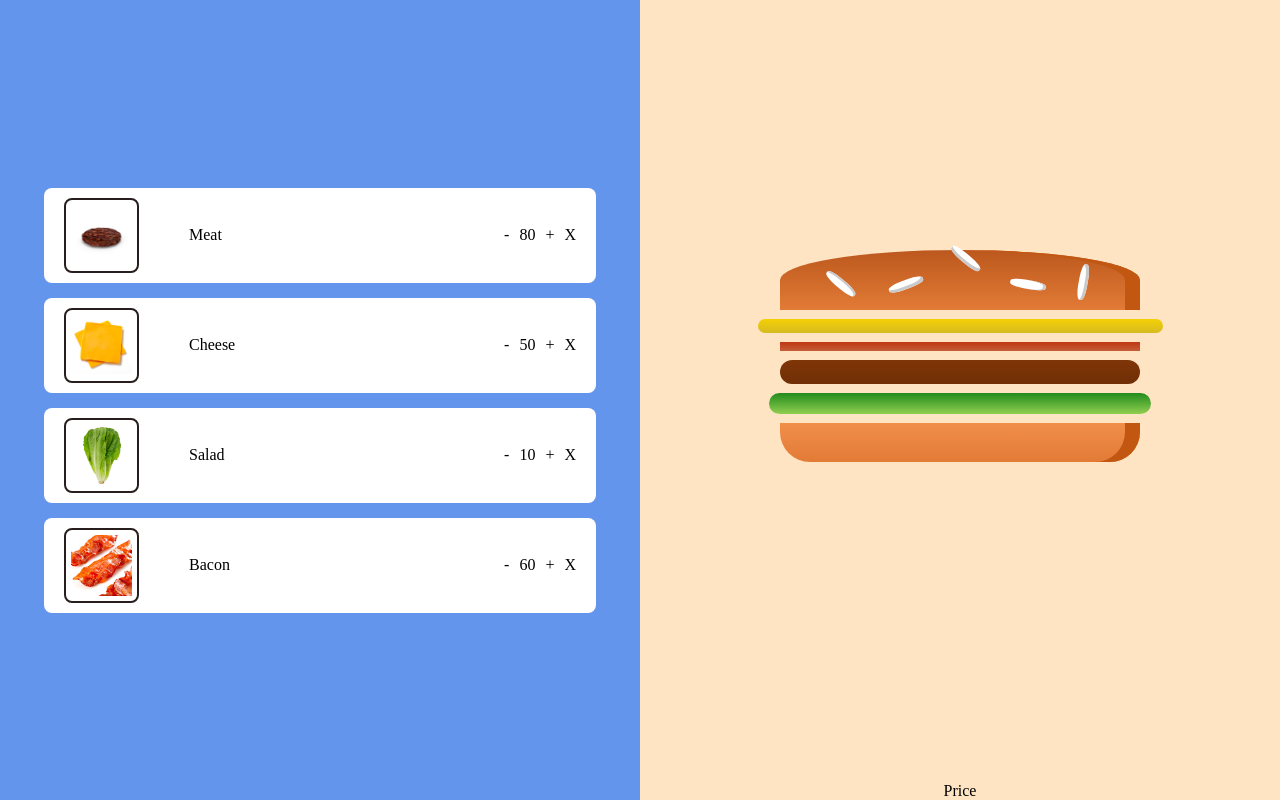
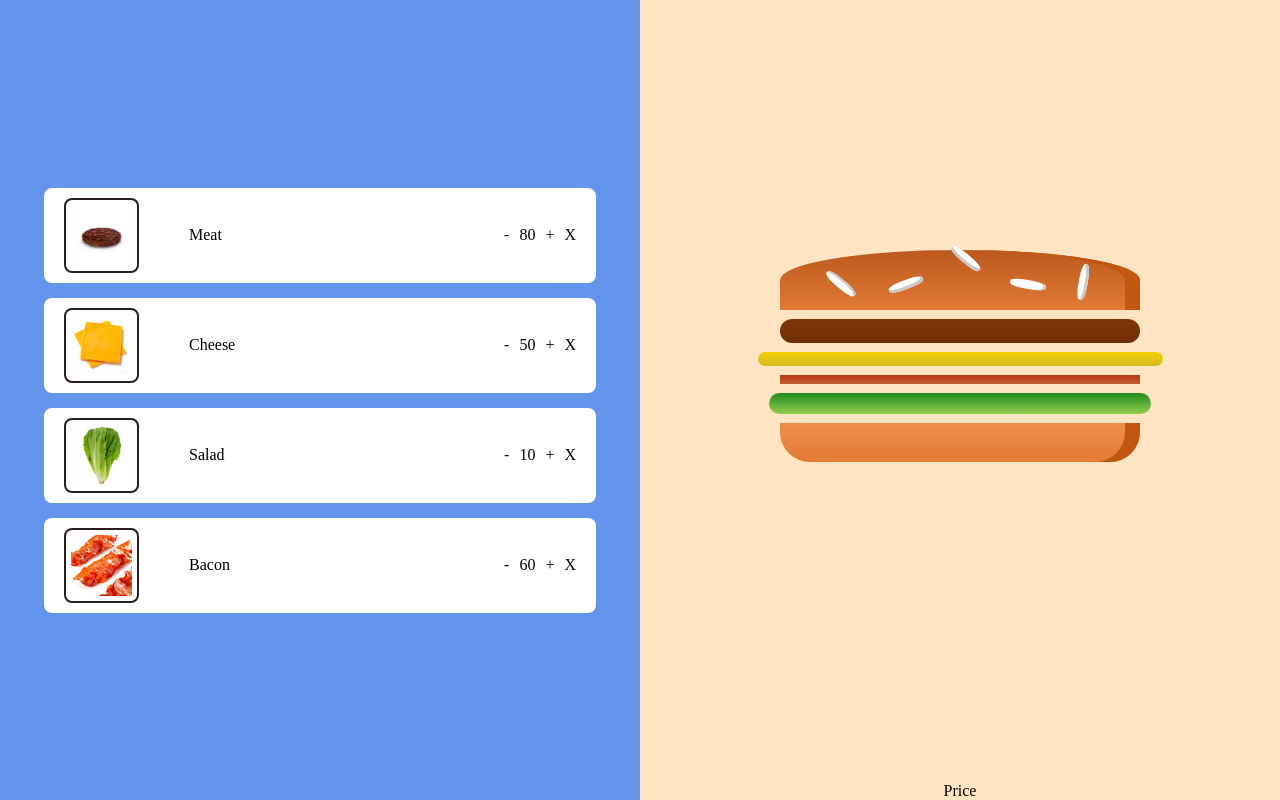
Before and after one commit to atavaliev/homework-55, a React (Create React App) app: page / in a window 1280 px wide. Built offline with nearby package versions, Linux system fonts and the light colour scheme.

Commit message:
Render Burger Dynamically from initial state

```diff
--- a/src/components/Burger/Burger.tsx
+++ b/src/components/Burger/Burger.tsx
@@ -14,14 +14,18 @@ const Burger: React.FC<TProps> = ({ingredientList}) => {
     }
     return (
         <div className="Burger">
+
             <div className="BreadTop">
                 <div className="Seeds1"></div>
                 <div className="Seeds2"></div>
             </div>
-            <div className="Cheese"></div>
-            <div className="Bacon"></div>
-            <div className="Meat"></div>
-            <div className="Salad"></div>
+            <>
+                {
+                    ingredientList.map(i => {
+                     return  (<div className={i.name}/>)
+                    })
+                }
+            </>
             <div className="BreadBottom"></div>
         </div>
     );
```
